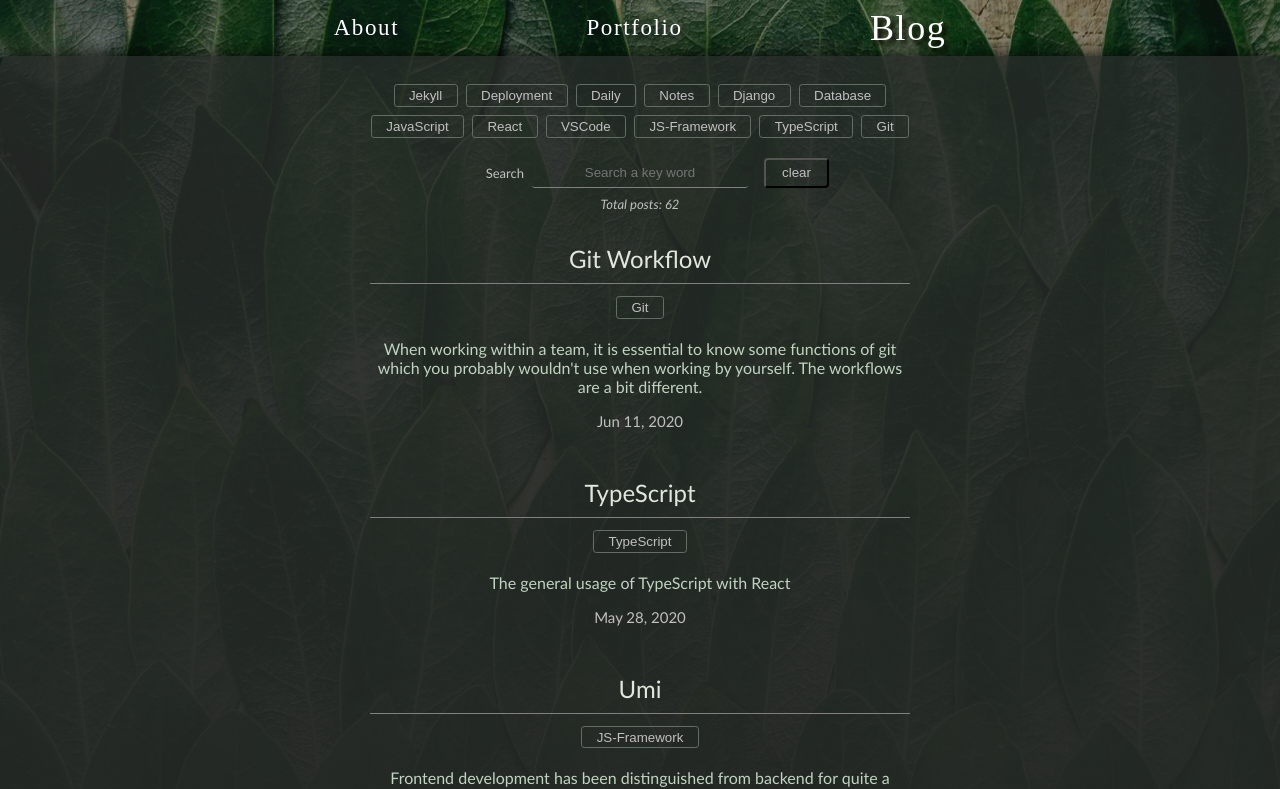
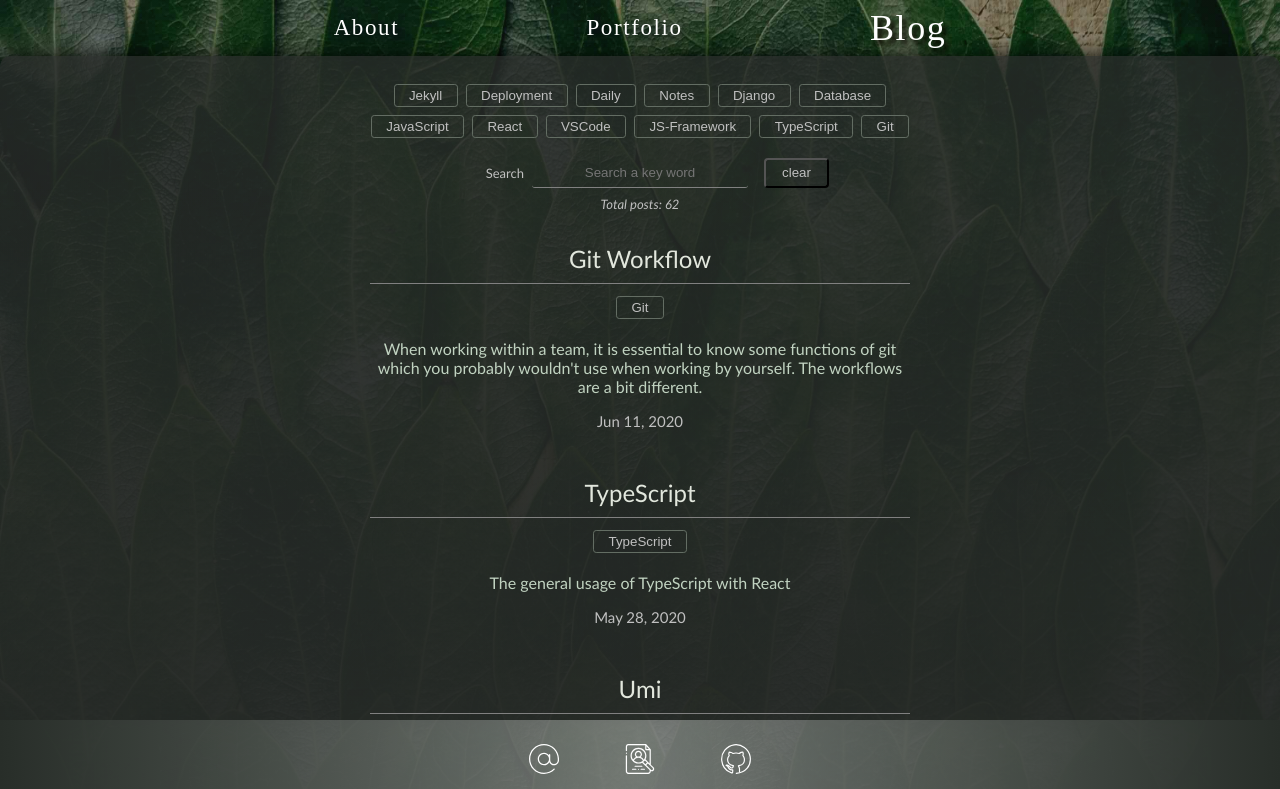
Before and after one commit to LD8/next-donlee, a Next.js app: page /blog in a window 1280 px wide. Shown: the top 789 px of the page. Built offline with nearby package versions, Linux system fonts and the light colour scheme; a web font is replaced by a local one.

Commit message:
optimise: transition, change to scroll main

```diff
--- a/components/AboutPage/index.js
+++ b/components/AboutPage/index.js
@@ -2,12 +2,10 @@ import Head from 'next/head'
 import styled from 'styled-components'
 import ImageAndInfo from './ImageAndInfo'
 import Skills from './Skills'
-import { useRefToSetHeight } from '@/lib/hooks'
 
 export const AboutPage = () => {
-  const ref = useRefToSetHeight()
   return (
-    <SMyInfo id='SMyInfo' ref={ref}>
+    <SMyInfo id='SMyInfo'>
       <Head>
         <title>About Peiwen Li</title>
       </Head>
--- a/components/BlogPage/list/index.js
+++ b/components/BlogPage/list/index.js
@@ -11,7 +11,6 @@ import PostListItem from './PostListItem'
 import Search from './Search'
 
 export const PostList = ({ postsData, allTags }) => {
-  const ref = useRefToSetHeight()
   const { page, size, tag, search } = useQuery()
   const [posts, setPosts] = useState(postsData)
   const resetInputRef = useRef()
@@ -40,7 +39,7 @@ export const PostList = ({ postsData, allTags }) => {
   })
 
   return (
-    <SBlog id='SBlog' ref={ref}>
+    <SBlog id='SBlog'>
       <Head>
         <title>Peiwen Li's Blog</title>
       </Head>
--- a/components/Layout/Footer.js
+++ b/components/Layout/Footer.js
@@ -3,11 +3,11 @@ import styled from 'styled-components'
 import Icon from './Icon'
 import { memo } from 'react'
 
-export default memo(function Footer({ show, isPostPage }) {
+export default memo(function Footer({ show }) {
   return (
-    <SFooter id='SFooter' show={show} isPostPage={isPostPage}>
+    <SFooter id='SFooter' show={show}>
       {FOOTER_ICONS.map((i) => (
-        <Icon key={i.name} {...i} isPostPage={isPostPage} />
+        <Icon key={i.name} {...i} />
       ))}
     </SFooter>
   )
@@ -18,7 +18,7 @@ const SFooter = styled.footer`
   position: sticky;
   top: 100%;
   width: 100%;
-  height: ${({ isPostPage }) => (isPostPage ? '80px' : '160px')};
+  height: 80px;
   display: flex;
   justify-content: center;
   align-items: center;
--- a/components/Layout/Icon.js
+++ b/components/Layout/Icon.js
@@ -3,7 +3,7 @@ import { animated, useSpring } from 'react-spring'
 import styled from 'styled-components'
 import { ExternalLink } from '..'
 
-export default function Icon({ name, imageSource, altText, href, isPostPage }) {
+export default function Icon({ name, imageSource, altText, href }) {
   const [isHovered, set] = useState(false)
   const hoveredProps = useSpring({
     transform: isHovered ? 'rotateZ(360deg)' : 'rotateZ(0deg)',
@@ -13,7 +13,7 @@ export default function Icon({ name, imageSource, altText, href, isPostPage }) {
   })
 
   return (
-    <SIcon id={`SIcon_${name}`} isPostPage={isPostPage}>
+    <SIcon id={`SIcon_${name}`}>
       <ExternalLink href={href}>
         <animated.img
           src={imageSource}
@@ -39,14 +39,14 @@ const SIcon = styled.div`
   > a {
     margin: 0 calc(1vw + 20px);
     img {
-      height: ${({ isPostPage }) => (isPostPage ? '30px' : '40px')};
+      height: 30px;
       @media only screen and (max-width: 800px) {
         height: 30px;
       }
     }
   }
   > p {
-    display: ${({ isPostPage }) => (isPostPage ? 'none' : 'block')};
+    display: none;
     margin-top: 10px;
     font-size: smaller;
     cursor: default;
--- a/components/Layout/Main.js
+++ b/components/Layout/Main.js
@@ -3,12 +3,12 @@ import styled from 'styled-components'
 
 export const mainDivHeightContext = createContext()
 
-export default function Main({ children, show, isPostPage }) {
+export default function Main({ children, show }) {
   const [height, setHeight] = useState(0)
   const { Provider } = mainDivHeightContext
 
   return (
-    <SMain id='SMain' show={show} style={{ height }} isPostPage={isPostPage}>
+    <SMain id='SMain' show={show} style={{ height }}>
       <Provider value={setHeight}>{children}</Provider>
     </SMain>
   )
@@ -16,18 +16,13 @@ export default function Main({ children, show, isPostPage }) {
 
 const SMain = styled.div`
   position: relative;
-  /* overflow: ${({ isPostPage }) => (isPostPage ? 'scroll' : 'hidden')}; */
   overflow: scroll;
   display: flex;
   flex-direction: column;
   align-items: center;
   opacity: ${({ show }) => (show ? 1 : 0)};
   width: 100%;
-  min-height: ${({ isPostPage }) =>
-    isPostPage
-      ? 'calc(100vh - var(--nav-height-lg) - 80px)'
-      : 'calc(100vh - var(--nav-height-lg) - 160px)'};
-  /* height: 1000px; */
+  min-height: calc(100vh - var(--nav-height-lg) - 80px);
   border-radius: 10px 10px 0 0;
   box-shadow: 0px 0 20px var(--bg-shadow-color);
   color: silver;
@@ -38,9 +33,6 @@ const SMain = styled.div`
   );
   @media only screen and (min-width: 1200px) {
     height: 5vh;
-    min-height: ${({ isPostPage }) =>
-      isPostPage
-        ? 'calc(100vh - var(--nav-height-sm) - 80px)'
-        : 'calc(100vh - var(--nav-height-sm) - 160px)'};
+    min-height: calc(100vh - var(--nav-height-sm) - 80px);
   }
 `
--- a/components/Layout/index.js
+++ b/components/Layout/index.js
@@ -10,7 +10,6 @@ import Quote from './Quote'
 export const Layout = ({ children }) => {
   const { pathname } = useRouter()
   const isLanding = pathname === '/'
-  const isPostPage = pathname === '/blog/[slug]'
 
   return (
     <SContainer id='SContainer' isLanding={isLanding}>
@@ -20,17 +19,15 @@ export const Layout = ({ children }) => {
       <Dimmer lighten={isLanding} />
       <Nav />
       <Quote show={isLanding} />
-      {/* <Main show={!isLanding} isPostPage={isPostPage}>
-        {children}
-      </Main>
-      <Footer show={!isLanding} isPostPage={isPostPage} /> */}
-      {children}
+      <Main show={!isLanding}>{children}</Main>
+      <Footer show={!isLanding} />
     </SContainer>
   )
 }
 
 const SContainer = styled.div`
   position: relative;
+  overflow: hidden;
   padding-top: ${({ isLanding }) => (isLanding ? '' : 'var(--nav-height-lg)')};
   min-height: 100vh;
   display: flex;
--- a/components/PortfolioPage/list/index.js
+++ b/components/PortfolioPage/list/index.js
@@ -1,4 +1,3 @@
-import { useRefToSetHeight } from '@/lib/hooks'
 import Head from 'next/head'
 import { useRouter } from 'next/router'
 import { useEffect, useState } from 'react'
@@ -22,9 +21,9 @@ export const ShowcaseList = ({ showcases = [], allBadges }) => {
 
   const transitions = useTransition([finalShowcases], null, {
     from: { opacity: 0 },
-    enter: { opacity: 1 },
-    // update: { opacity: 1 },
-    leave: { opacity: 0, position: 'absolute' },
+    update: { opacity: 1 },
+    leave: { opacity: 0 },
+    config: { duration: 200 },
   })
   return (
     <SShowcaseList id='SShowcaseList'>
--- a/pages/_app.js
+++ b/pages/_app.js
@@ -1,39 +1,31 @@
-import { animated, config, useTransition } from 'react-spring'
+import { animated, useTransition } from 'react-spring'
 import { Layout } from '../components'
-import Footer from '../components/Layout/Footer'
-import Main from '../components/Layout/Main'
 import '../styles/global.scss'
 
 const noTransitionPaths = ['/cv', '/cv-zh', '/something-else']
 
 export default function MyApp({ Component, pageProps, router }) {
   const { pathname } = router
-  const isLanding = pathname === '/'
-  const isPostPage = pathname === '/blog/[slug]'
-  // const isCVPage = pathname === '/cv' || pathname === '/cv-zh'
   const noTransition = noTransitionPaths.includes(pathname)
 
   const transitions = useTransition([Component], null, {
     from: {
       opacity: 0,
-      // position: 'relative',
       transform: 'translate3d(100%,0,0)',
     },
     enter: {
       opacity: 1,
-      // position: 'relative',
       transform: 'translate3d(0%,0,0)',
     },
-    // update: {
-    //   opacity: 1,
-    //   transform: 'translate3d(0%,0,0)',
-    // },
+    update: {
+      opacity: 1,
+      transform: 'translate3d(0%,0,0)',
+    },
     leave: {
       opacity: 0,
       position: 'absolute',
       transform: 'translate3d(-100%,0,0)',
     },
-    // config: config.gentle,
   })
 
   return noTransition ? (
@@ -41,12 +33,8 @@ export default function MyApp({ Component, pageProps, router }) {
   ) : (
     <Layout>
       {transitions.map(({ item: Component, props, key }) => (
-        <animated.div key={key} style={{...props, width: '100%'}}>
-          <Main show={!isLanding} isPostPage={isPostPage}>
-            <Component {...pageProps} />
-          </Main>
-          <Footer show={!isLanding} isPostPage={isPostPage} />
-          {/* <Component {...pageProps} /> */}
+        <animated.div key={key} style={props}>
+          <Component {...pageProps} />
         </animated.div>
       ))}
     </Layout>
```
